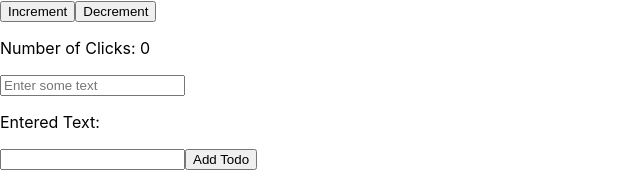
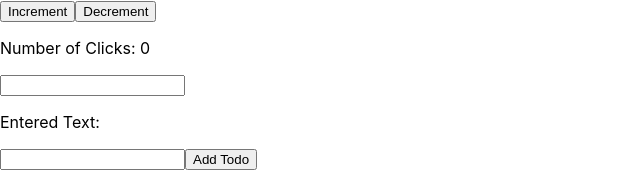
Before and after one commit to CliftonOliver/CIS453_4.4PA, a React (Create React App) app: page / in a window 1280 px wide. Shown: the top 172 px of the page, without its empty margins (0-640 px from the left). Built offline with nearby package versions, Linux system fonts and the light colour scheme.

Commit message:
Deleted unnecessary code in input file

```diff
--- a/src/components/input.js
+++ b/src/components/input.js
@@ -9,12 +9,7 @@ const Input = () => {
 
   return (
     <div>
-      <input
-        type="text"
-        placeholder="Enter some text"
-        value={text}
-        onChange={handleInputChange}
-      />
+      <input type="text" value={text} onChange={handleInputChange} />
       <p>Entered Text: {text}</p>
     </div>
   );
```
